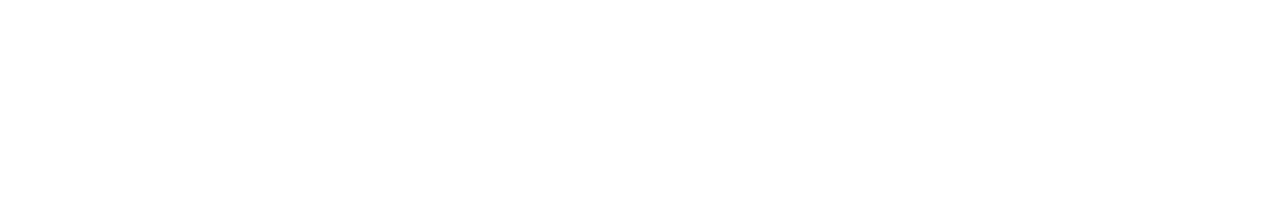
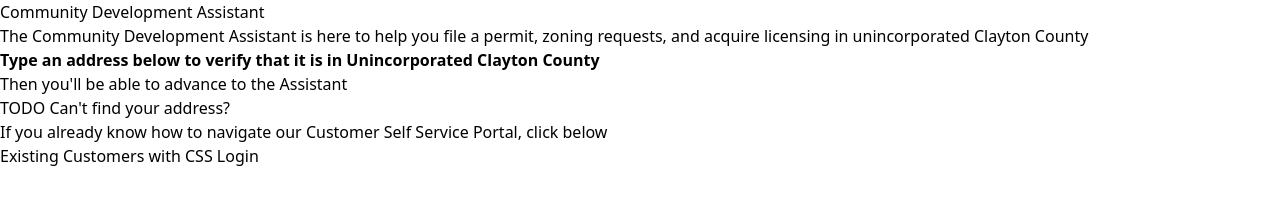
Before and after one commit to MidPiedmont/clayton-cda-2, an Astro site in the folder client/: page / in a window 1280 px wide. Built offline with nearby package versions, Linux system fonts and the light colour scheme; Astro itself is replaced by a stand-in of ours.

Commit message:
Added in an html skeleton for the homepage

```diff
--- a/client/src/layouts/Layout.astro
+++ b/client/src/layouts/Layout.astro
@@ -1,14 +1,5 @@
 ---
 import '../styles/global.css'
-import {
-  Navbar,
-  NavbarBrand,
-  NavbarContent,
-  NavbarItem,
-  NavbarMenuToggle,
-  NavbarMenu,
-  NavbarMenuItem
-} from "@heroui/react";
 ---
 
 <!doctype html>
@@ -18,7 +9,7 @@ import {
 		<meta name="viewport" content="width=device-width" />
 		<link rel="icon" type="image/svg+xml" href="/favicon.svg" />
 		<meta name="generator" content={Astro.generator} />
-		<title>Astro Basics</title>
+		<title>Community Development Assistant</title>
 	</head>
 	<body>
 		<slot />
--- a/client/src/pages/index.astro
+++ b/client/src/pages/index.astro
@@ -5,6 +5,24 @@ import Layout from "../layouts/Layout.astro"
 
 <Layout>
 	<div>
-
+		<h1>
+			Community Development Assistant
+		</h1>
+		<p id="home-description">
+			The Community Development Assistant is here to help you file a permit, zoning requests, and acquire licensing in unincorporated Clayton County
+		</p>
+		<div>
+			<p>
+				<strong>Type an address below to verify that it is in Unincorporated Clayton County</strong>
+			</p>
+			<p>Then you'll be able to advance to the Assistant</p>
+			<searchbar>TODO</searchbar>
+			<button class="button grey">Can't find your address?</button>
+		</div>
+		<divider />
+		<div>
+			<p>If you already know how to navigate our Customer Self Service Portal, click below</p>
+			<button class="button white-bg orange-border">Existing Customers with CSS Login</button>
+		</div>
 	</div>
 </Layout>
```
